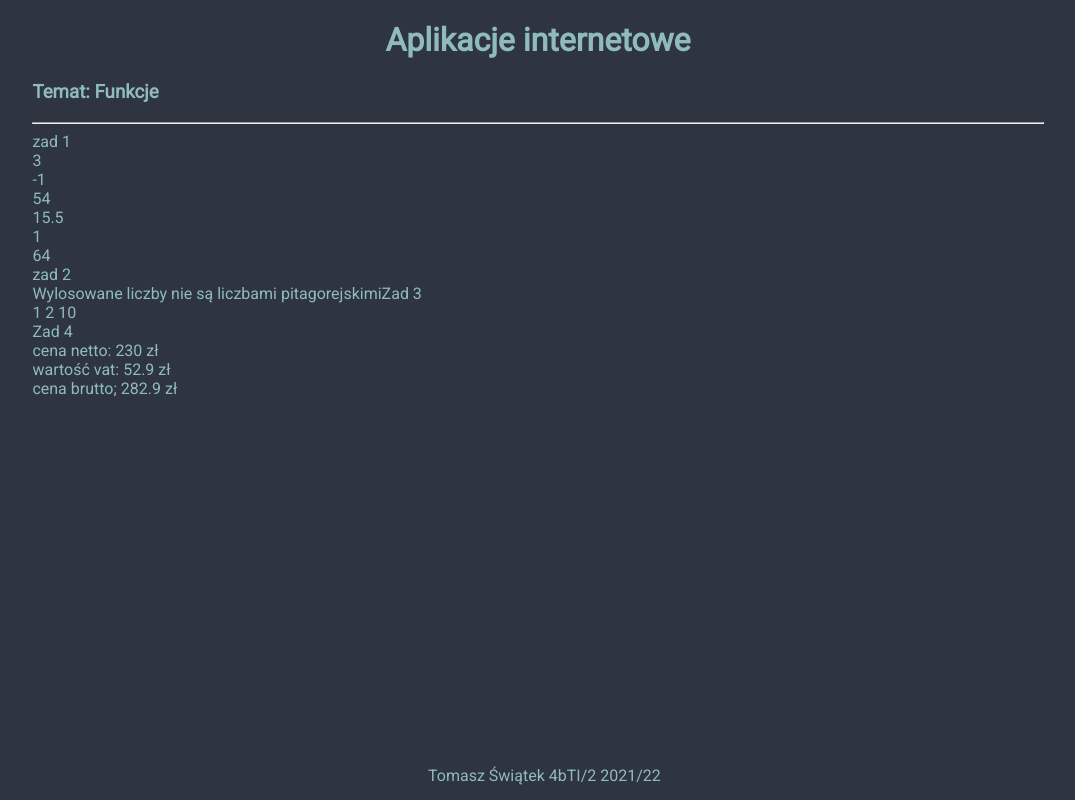
After one commit to rikardoricz/apki-internetowe, a PHP site: page /phpNotes/lekcja5.php in a window 1280 px wide. The commit adds this page. Shown: the whole page, without its empty margins (102-1177 px from the left). Run offline with PHP 8.4, Linux system fonts and the light colour scheme.

Commit message:
functions update

```diff
--- /dev/null
+++ b/phpNotes/lekcja5.php
@@ -0,0 +1,170 @@
+<!DOCTYPE html>
+<html lang="en">
+
+<head>
+    <meta charset="UTF-8">
+    <meta http-equiv="X-UA-Compatible" content="IE=edge">
+    <meta name="viewport" content="width=device-width, initial-scale=1.0">
+    <link rel="preconnect" href="https://fonts.googleapis.com">
+    <link rel="preconnect" href="https://fonts.gstatic.com" crossorigin>
+    <link href="https://fonts.googleapis.com/css2?family=Roboto&display=swap" rel="stylesheet">
+    <title>PHP - funkcje</title>
+
+    <style>
+        body {
+            background-color: #2E3440;
+            color: #8FBCBB;
+            font-family: 'Roboto', sans-serif;
+        }
+
+        #wrapper {
+            margin: auto;
+            width: 80%;
+        }
+
+        h1 {
+            text-align: center;
+        }
+
+        section {
+            font-size: 50;
+        }
+
+        footer {
+            position: absolute;
+            bottom: 0;
+            height: 50px;
+            margin: auto;
+            width: 80%;
+        }
+
+        footer p {
+            text-align: center;
+        }
+    </style>
+
+</head>
+
+<body>
+    <div id="wrapper">
+
+        <header>
+            <h1>Aplikacje internetowe</h1>
+            <h3>Temat: Funkcje</h3>
+            <hr>
+        </header>
+
+        <section>
+            <?php
+            // 1 Napisz funkcję, która przyjmuje 3 argumenty: 2 z nich to liczby, a trzecia to znak operatora arytmetycznego. Funkcja ma wykonać działanie na liczbach w zależności od wprowadzonego znaku np. 1,2,+ wykona dodawanie, 5,6,** wykona potęgowanie itd. Tam gdzie to możliwe wykorzystaj funkcje wbudowane.
+
+            echo "zad 1";
+            echo "</br>";
+
+            function mathOperations($num1, $num2, $char)
+            {
+
+                switch ($char) {
+                    case '+':
+                        return $num1 + $num2;
+                        break;
+                    case '-':
+                        return $num1 - $num2;
+                        break;
+                    case '*':
+                        return $num1 * $num2;
+                        break;
+                    case '/':
+                        return $num1 / $num2;
+                        break;
+                    case '%':
+                        return $num1 % $num2;
+                        break;
+                    case '**':
+                        return pow($num1, $num2);
+                        break;
+                    default:
+                        echo "Podano niewłaściwy operator";
+                }
+            }
+
+            echo mathOperations(1, 2, '+');
+            echo "</br>";
+            echo mathOperations(5, 6, '-');
+            echo "</br>";
+            echo mathOperations(6, 9, '*');
+            echo "</br>";
+            echo mathOperations(124, 8, '/');
+            echo "</br>";
+            echo mathOperations(34, 3, '%');
+            echo "</br>";
+            echo mathOperations(4, 3, '**');
+            echo "</br>";
+
+            // 2 Napisz funkcję, która dla 3 losowo wygenerowanych liczb sprawdzi, czy są one pitagorejskie (czyli spełniają warunek: a2+b2=c2). Jeżeli tak to ma wyświetlić „Wylosowane liczby są liczbami pitagorejskimi”, w przeciwnym wypadku odwrotny komunikat.
+            echo "zad 2";
+            echo "</br>";
+
+            function randPit()
+            {
+                $num1 = mt_rand(1, 5);
+                $num2 = mt_rand(1, 5);
+                $num3 = mt_rand(1, 5);
+                $num1 = pow($num1, 2);
+                $num2 = pow($num2, 2);
+                $num3 = pow($num3, 2);
+
+                if ($num1 + $num2 == $num3 || $num1 + $num3 == $num2 || $num2 + $num3 == $num1) {
+                    echo "wylosowane liczby są liczbami pitagorejskimi";
+                } else echo "Wylosowane liczby nie są liczbami pitagorejskimi";
+            }
+
+            randPit();
+
+            // 3 Napisz funkcję, która wyświetli na ekranie wszystkie trójki pitagorejskie z zakresu podanego przez użytkownika. (np. dla zakresu od 1-10 sprawdzamy trójki: 1 2 3; 2 3 4; 3 4 5; 4 5 6 itd)
+            echo "Zad 3";
+            echo "</br>";
+
+            function userPit($start, $end) {
+                $mid = $start + 1;
+                echo $start." ".$mid." ".$end;
+
+                // for ($start, $start <= $end, $start++)
+                // {
+
+                // }
+            }
+
+            userPit(1, 10);
+
+            // 4 Napisz funkcję obliczającą cenę brutto dla podanej ceny netto i stawki vat. Wyświetl: cena netto, wartość vat, cena brutto.
+            echo "</br>";
+            echo "Zad 4";
+            echo "</br>";
+
+            function taxCalc($nt, $vat)
+            {
+                $vat *= 0.01;
+                echo "cena netto: " . $nt . " zł";
+                echo "</br>";
+                echo "wartość vat: " . $nt * $vat . " zł";
+                echo "</br>";
+                $vat += 1;
+                $brt = $nt * $vat;
+                echo "cena brutto; " . $brt . " zł";
+            }
+
+            taxCalc(230, 23);
+            echo "</br>";
+            ?>
+
+        </section>
+
+        <footer>
+            <p>Tomasz Świątek 4bTI/2 2021/22</p>
+        </footer>
+
+    </div>
+</body>
+
+</html>
```
Also changed, not shown: index.php (+7 -0 lines), phpNotes/lekcja4.php (+10 -10 lines).
